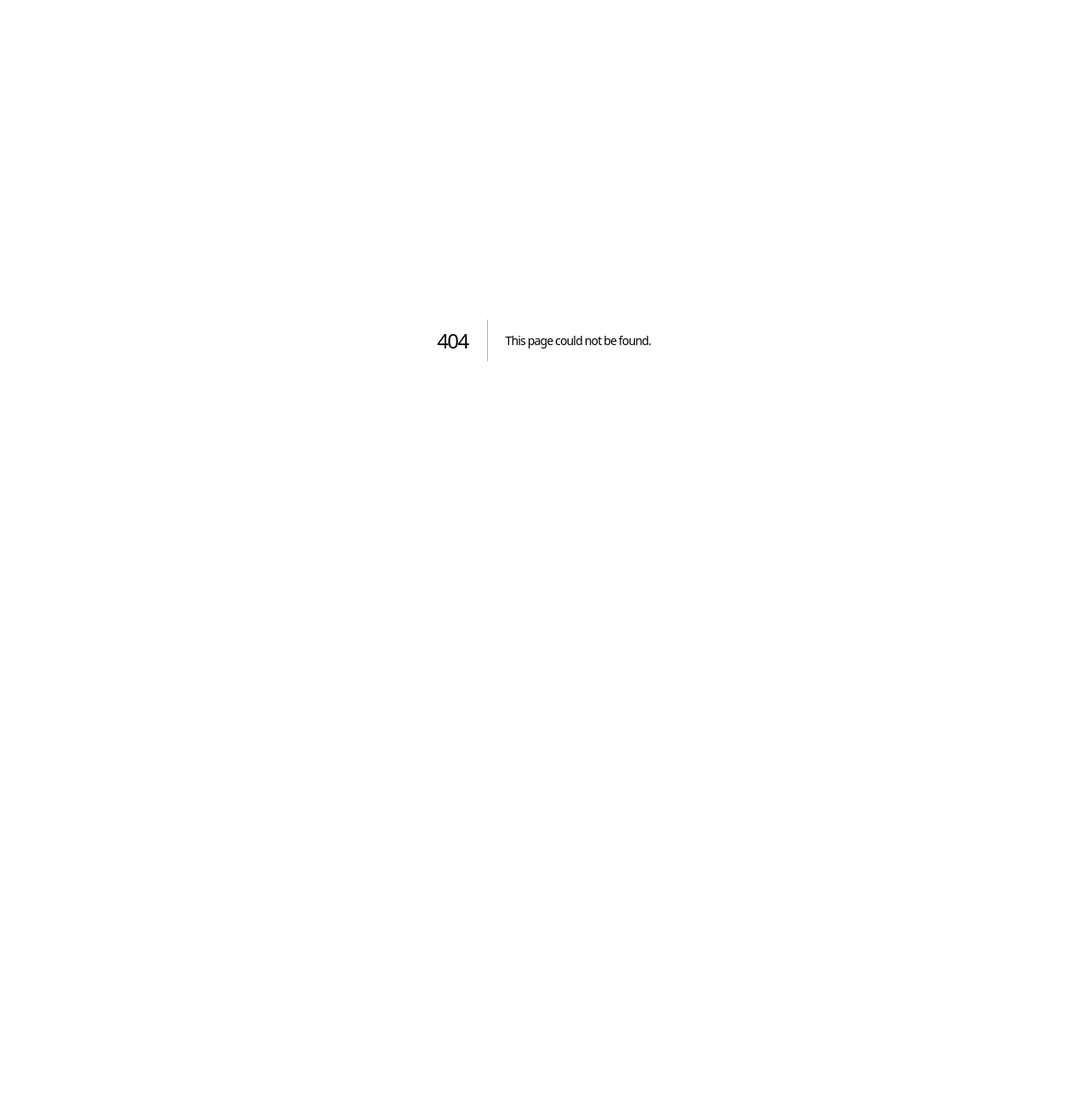
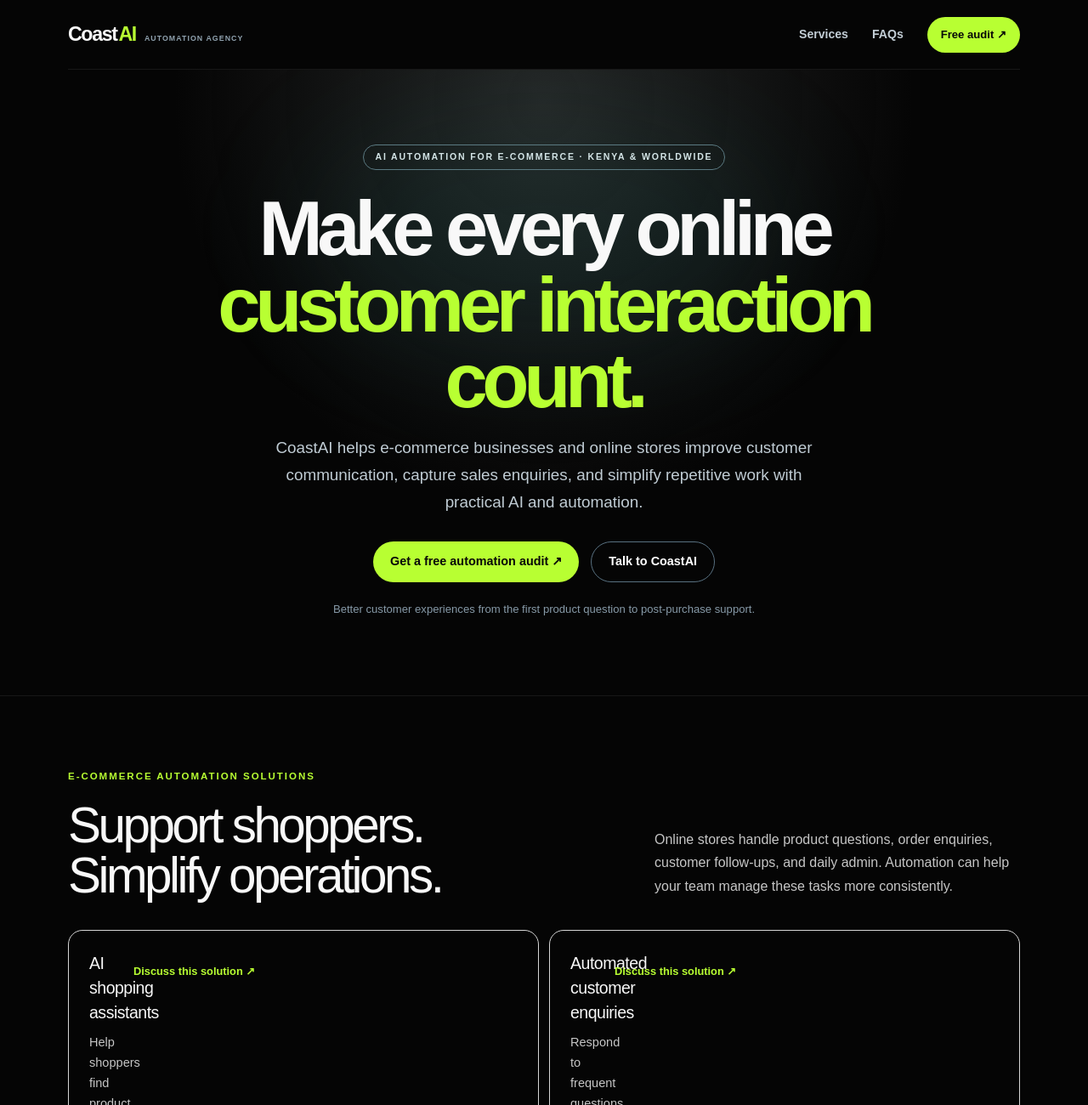
Before and after one commit to biihafidh/CoastAI-AUTOMATION, a Next.js app: page /ai-automation-for-ecommerce in a window 1280 px wide. Before the commit this address had no page. Shown: the top 1300 px of the page at 85% size. Before the commit the page ends 800 px from the top, so only its background shows below. Built offline with nearby package versions, Linux system fonts and the light colour scheme.

Commit message:
Add SEO landing page for e-commerce automation

```diff
--- /dev/null
+++ b/src/app/ai-automation-for-ecommerce/page.tsx
@@ -0,0 +1,145 @@
+import type { Metadata } from "next";
+import Link from "next/link";
+
+const whatsappUrl = "https://wa.me/254726495238?text=Hi%20CoastAI!%20I%27d%20like%20to%20automate%20my%20online%20store.";
+
+export const metadata: Metadata = {
+  title: "AI Automation for E-commerce and Online Stores",
+  description: "Grow your online store with CoastAI automation. Improve customer support, capture sales enquiries, automate follow-ups, and streamline e-commerce workflows.",
+  alternates: { canonical: "/ai-automation-for-ecommerce" },
+  openGraph: {
+    title: "AI Automation for E-commerce | CoastAI",
+    description: "AI shopping assistants, customer messaging, lead capture, and workflow automation for online stores.",
+    url: "https://coast-ai-automation.vercel.app/ai-automation-for-ecommerce",
+    siteName: "CoastAI",
+    type: "website"
+  }
+};
+
+const solutions = [
+  ["AI shopping assistants", "Help shoppers find product information, understand options, and get answers to common questions before they buy."],
+  ["Automated customer enquiries", "Respond to frequent questions about products, availability, store policies, and how to place an order."],
+  ["Order and delivery updates", "Help customers receive timely order-status and delivery information through connected workflows where supported."],
+  ["WhatsApp sales automation", "Give customers a convenient way to ask questions, request assistance, and continue a sales conversation."],
+  ["Lead capture and follow-ups", "Capture interested shoppers and help your team follow up with enquiries consistently."],
+  ["Back-office workflow automation", "Reduce repetitive tasks by connecting notifications, customer records, and routine team handovers."]
+];
+
+const storeTypes = [
+  "Fashion, clothing, and accessories stores",
+  "Beauty, skincare, and wellness brands",
+  "Electronics and home-goods retailers",
+  "Food, grocery, and specialty shops",
+  "Print-on-demand and direct-to-consumer brands",
+  "Wholesale and online distributors",
+  "Multi-channel retailers and growing online shops"
+];
+
+const faqs = [
+  ["Can CoastAI automate customer support for my online store?", "Yes. A tailored chatbot or messaging workflow can answer common questions, collect customer details, and direct more complex requests to your team."],
+  ["Can an AI assistant help customers choose products?", "An AI shopping assistant can guide shoppers using the product information and rules you provide. Recommendations should be checked against accurate, up-to-date catalogue data."],
+  ["Can you automate order and delivery messages?", "Order and delivery notifications may be automated when your store platform, order data, and delivery systems provide the required integrations."],
+  ["Will automation work with my e-commerce platform?", "The options depend on your platform and available integrations. CoastAI will review your current setup before confirming what can be connected."],
+  ["Do I need a large online store to get started?", "No. You can begin with one useful workflow, such as answering common questions or organizing sales enquiries, and add more automation as your store grows."],
+  ["Does CoastAI work outside Kenya?", "Yes. CoastAI is based in Mombasa, Kenya and works with businesses in Kenya and internationally."]
+];
+
+export default function EcommerceAutomationPage() {
+  return (
+    <main>
+      <header className="container nav">
+        <Link className="brand" href="/">Coast<span>AI</span><small> AUTOMATION AGENCY</small></Link>
+        <nav className="navlinks">
+          <Link href="/#services">Services</Link>
+          <Link href="/#faq">FAQs</Link>
+          <Link className="button nav-cta" href="/#audit">Free audit ↗</Link>
+        </nav>
+      </header>
+
+      <section className="hero">
+        <div className="hero-glow" />
+        <div className="container hero-inner">
+          <div className="eyebrow hero-pill">AI AUTOMATION FOR E-COMMERCE · KENYA & WORLDWIDE</div>
+          <h1>Make every online<br /><span>customer interaction count.</span></h1>
+          <p>CoastAI helps e-commerce businesses and online stores improve customer communication, capture sales enquiries, and simplify repetitive work with practical AI and automation.</p>
+          <div className="hero-actions">
+            <Link className="button" href="/#audit">Get a free automation audit ↗</Link>
+            <a className="button-outline" href={whatsappUrl} target="_blank" rel="noopener noreferrer">Talk to CoastAI</a>
+          </div>
+          <div className="hero-note">Better customer experiences from the first product question to post-purchase support.</div>
+        </div>
+      </section>
+
+      <section className="services-section">
+        <div className="container">
+          <div className="section-kicker">E-COMMERCE AUTOMATION SOLUTIONS</div>
+          <div className="section-intro">
+            <h2>Support shoppers.<br />Simplify operations.</h2>
+            <p>Online stores handle product questions, order enquiries, customer follow-ups, and daily admin. Automation can help your team manage these tasks more consistently.</p>
+          </div>
+          <div className="service-grid">
+            {solutions.map(([title, description]) => (
+              <article className="service-card" key={title}>
+                <div><h3>{title}</h3><p>{description}</p></div>
+                <a href={whatsappUrl} target="_blank" rel="noopener noreferrer">Discuss this solution ↗</a>
+              </article>
+            ))}
+          </div>
+        </div>
+      </section>
+
+      <section className="process-section">
+        <div className="container">
+          <div className="section-kicker">HOW WE GET STARTED</div>
+          <div className="section-intro">
+            <h2>Automation that<br />fits your store.</h2>
+            <p>We start with your customer journey and existing store tools, then identify a useful first workflow instead of adding unnecessary complexity.</p>
+          </div>
+          <div className="process-grid">
+            <article><span>01</span><h3>Review</h3><p>We understand your store, customer questions, sales process, and current systems.</p></article>
+            <article><span>02</span><h3>Build</h3><p>We scope and configure a chatbot, messaging flow, or integration around your requirements.</p></article>
+            <article><span>03</span><h3>Improve</h3><p>We test the workflow and identify improvements as your catalogue and customer needs evolve.</p></article>
+          </div>
+        </div>
+      </section>
+
+      <section className="upgrades-section">
+        <div className="container">
+          <div className="section-kicker">ONLINE BUSINESSES WE SUPPORT</div>
+          <div className="section-intro">
+            <h2>Built for different<br />types of stores.</h2>
+            <p>CoastAI solutions can be adapted for a wide range of online retail and commerce businesses.</p>
+          </div>
+          <div className="faq-list">
+            {storeTypes.map((type) => <div className="faq-item" key={type}><p>{type}</p></div>)}
+          </div>
+        </div>
+      </section>
+
+      <section className="faq-section">
+        <div className="container">
+          <div className="section-kicker">E-COMMERCE AUTOMATION FAQ</div>
+          <div className="section-intro"><h2>What online stores<br />often ask.</h2></div>
+          <div className="faq-list">
+            {faqs.map(([question, answer]) => (
+              <details className="faq-item" key={question}><summary>{question}</summary><p>{answer}</p></details>
+            ))}
+          </div>
+        </div>
+      </section>
+
+      <section className="audit-section">
+        <div className="audit-panel">
+          <div className="section-kicker">READY TO STREAMLINE YOUR STORE?</div>
+          <h2>Find your next e-commerce automation.</h2>
+          <p>Tell us where your team spends too much time or where shoppers need better support. We will help you explore a practical next step.</p>
+          <div className="hero-actions">
+            <Link className="button" href="/#audit">Request a free audit ↗</Link>
+            <a className="button-outline" href={whatsappUrl} target="_blank" rel="noopener noreferrer">Message us on WhatsApp</a>
+          </div>
+          <p><Link href="/">← Back to CoastAI home</Link></p>
+        </div>
+      </section>
+    </main>
+  );
+}
```
